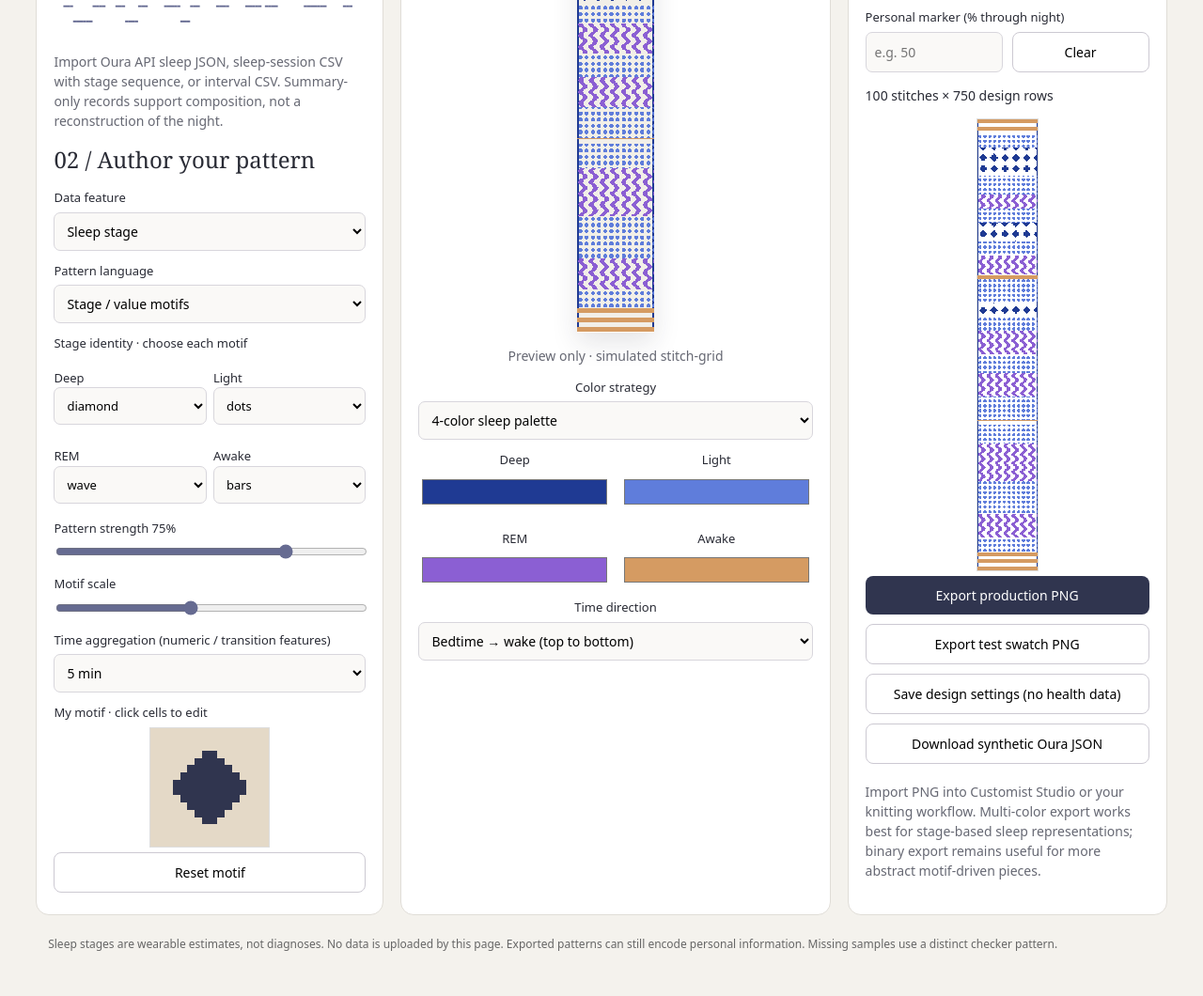
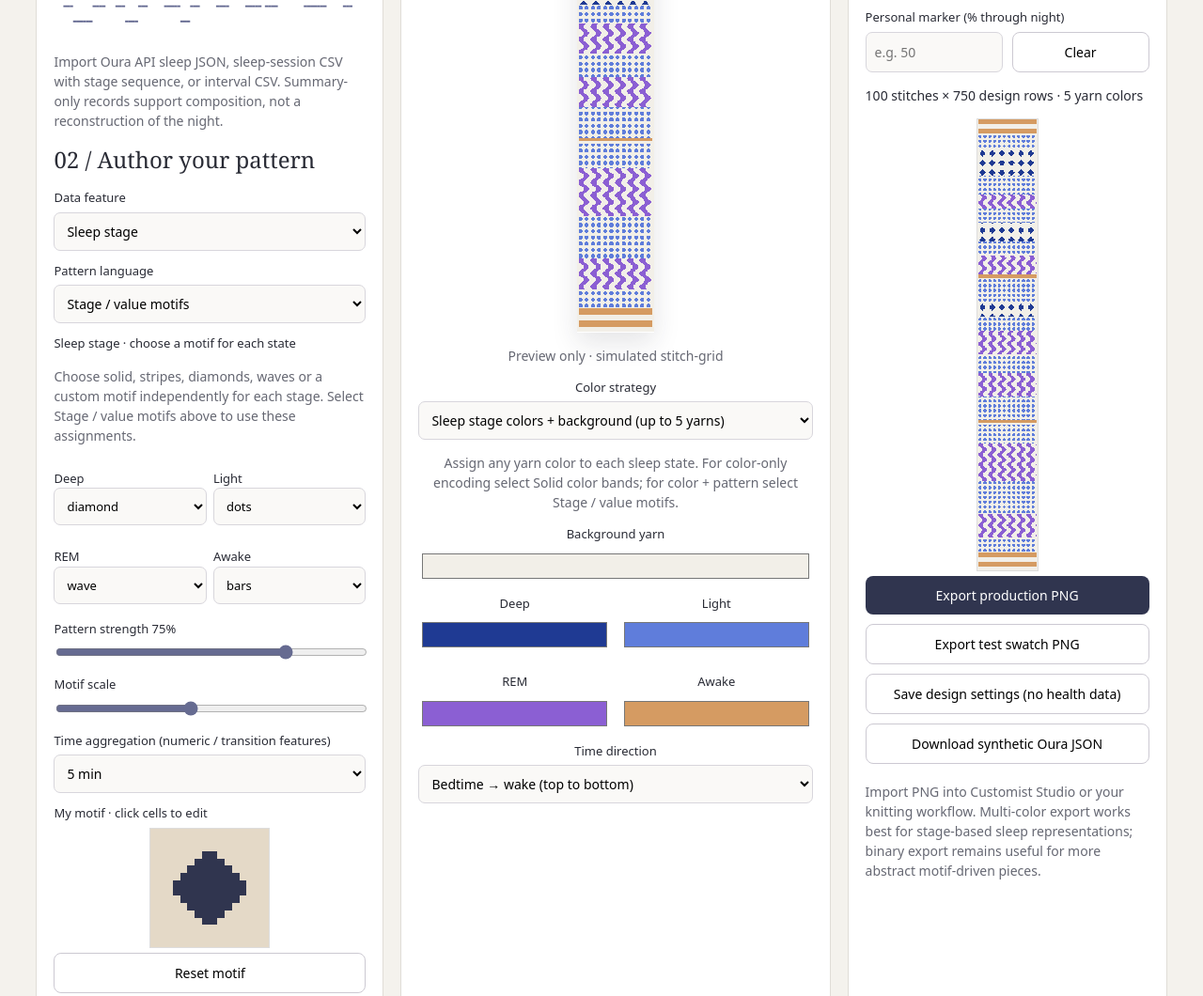
Before and after one commit to sharkburger/sleep-textile-studio, a plain HTML site: page index.html in a window 1280 px wide. Shown: the part 537-1597 px from the top of the page at 94% size. Before the commit the page ends 1576 px from the top, so only its background shows below. Drawn offline with Linux system fonts and the light colour scheme.

Commit message:
Enable independent sleep stage color and motif authoring

```diff
--- a/index.html
+++ b/index.html
@@ -39,7 +39,7 @@ footer{padding:0 4vw 25px;color:#666;font-size:12px}
 </style>
 </head>
 <body>
-<header><div><div class="tag">THE FABRIC SERIES / 02</div><h1>The Fabric of a Dream</h1><div class="muted">Sleep Textile Studio · Design with the rhythms of your night</div></div><small>LOCAL FIRST<br>RESEARCH PROTOTYPE</small></header>
+<header><div><div class="tag">THE FABRIC SERIES / 02</div><h1>The Fabric of a Dream</h1><div class="muted">Sleep Textile Studio · Design with the rhythms of your night</div></div><small>LOCAL FIRST<br>RESEARCH PROTOTYPE · V2.1</small></header>
 <main>
 <section>
   <h2>01 / Your night</h2>
@@ -62,14 +62,14 @@ footer{padding:0 4vw 25px;color:#666;font-size:12px}
   </select>
   <label>Pattern language</label>
   <select id="mapping">
-    <option value="motifs">Stage / value motifs</option>
+    <option value="solid">Solid color bands</option><option value="motifs" selected>Stage / value motifs</option>
     <option value="width">Mirrored silhouette</option>
     <option value="wave">Waves</option>
     <option value="density">Dither density</option>
     <option value="stripes">Rhythmic stripes</option>
     <option value="custom">My pixel motif</option>
   </select>
-  <label>Stage identity · choose each motif</label>
+  <label>Sleep stage · choose a motif for each state</label><p class="muted">Choose solid, stripes, diamonds, waves or a custom motif independently for each stage. Select Stage / value motifs above to use these assignments.</p>
   <div id="stages" class="stage"></div>
   <label>Pattern strength <span id="strengthValue"></span></label>
   <input id="strength" type="range" min="0" max="100" value="75">
@@ -90,7 +90,7 @@ footer{padding:0 4vw 25px;color:#666;font-size:12px}
 
   <label>Color strategy</label>
   <select id="colorMode">
-    <option value="stage4">4-color sleep palette</option>
+    <option value="stage4">Sleep stage colors + background (up to 5 yarns)</option>
     <option value="binary">2-color high contrast</option>
     <option value="levels4">4-color quantized values</option>
   </select>
@@ -100,7 +100,7 @@ footer{padding:0 4vw 25px;color:#666;font-size:12px}
     <button id="swapBinary">Swap yarn colors</button>
   </div>
 
-  <div id="stageColors">
+  <div id="stageColors"><p class="muted">Assign any yarn color to each sleep state. For color-only encoding select Solid color bands; for color + pattern select Stage / value motifs.</p><label>Background yarn</label><input type="color" id="bg" value="#f2efe8">
     <div class="grid4">
       <div><label>Deep</label><input type="color" id="c1" value="#1f3a93"></div>
       <div><label>Light</label><input type="color" id="c2" value="#5f7ddb"></div>
@@ -109,7 +109,7 @@ footer{padding:0 4vw 25px;color:#666;font-size:12px}
     </div>
   </div>
 
-  <div id="levelColors" class="hide">
+  <div id="levelColors" class="hide"><label>Background yarn</label><input type="color" id="qbg" value="#f2efe8">
     <div class="grid4">
       <div><label>Level 1</label><input type="color" id="q1" value="#ece7da"></div>
       <div><label>Level 2</label><input type="color" id="q2" value="#bcc0db"></div>
@@ -146,7 +146,7 @@ const clamp=(x,a,b)=>Math.max(a,Math.min(b,x));
 let sessions=[],current=null,pixels=[],motif=Array(256).fill(0),valid=false;
 const stageNames=['Missing','Deep','Light','REM','Awake'];
 const defaultStagePatterns=['diamond','dots','wave','bars'];
-for(let i=1;i<=4;i++)$('stages').insertAdjacentHTML('beforeend',`<label>${stageNames[i]}<select id="s${i}">${['diamond','dots','wave','bars','checker'].map((p,j)=>`<option ${j===i-1?'selected':''}>${p}</option>`).join('')}</select></label>`);
+for(let i=1;i<=4;i++)$('stages').insertAdjacentHTML('beforeend',`<label>${stageNames[i]}<select id="s${i}">${['diamond','dots','wave','bars','checker','solid','cross','custom'].map((p,j)=>`<option ${j===i-1?'selected':''}>${p}</option>`).join('')}</select></label>`);
 
 function synthetic(){
   let phase='444'+'2221111112222333'+'22211112223333'+'42222211122233333'+'222233333222224'+'2222333333332222'+'222333332224444';
@@ -235,6 +235,9 @@ function values(){
 function pattern(name,x,y,z){
   let u=x/z,v=y/z;
   switch(name){
+    case 'solid': return true;
+    case 'custom': return !!motif[(Math.floor(y/Math.max(1,z/4))%16)*16+Math.floor(x/Math.max(1,z/4))%16];
+    case 'cross': return Math.abs(u%2-1)<.23 || Math.abs(v%2-1)<.23;
     case 'diamond': return Math.abs(u%2-1)+Math.abs(v%2-1)<.72;
     case 'dots': return (u%1-.5)**2+(v%1-.5)**2<.12;
     case 'wave': return Math.abs((u+.45*Math.sin(v*3))%2-1)<.45;
@@ -255,6 +258,7 @@ function updateColorUI(){
 function render(){
   updateColorUI();
   if(!current) return;
+  $('event').disabled=$('feature').value==='summary';
   let a=values(), w=Math.round(+$('w').value*+$('gw').value/10), h=Math.round(+$('l').value*+$('gh').value/10);
   valid=w>=8&&w<=252&&h>=16&&h<=4000&&a.length>0;
   $('export').disabled=$('test').disabled=!valid;
@@ -287,7 +291,8 @@ function render(){
       let idx=0, on=false;
       if(r.v===null){ idx=(Math.floor(x/2)+Math.floor(y/2))%2===0 ? 1 : 0; }
       else {
-        if(m==='motifs') on=pattern((f==='stage'||f==='summary')?$('s'+r.s).value:defaultStagePatterns[Math.min(3,Math.floor(v*4))],x,y,z*(1.35-.7*v));
+        if(m==='solid') on=true;
+        else if(m==='motifs') on=pattern((f==='stage'||f==='summary')?$('s'+r.s).value:defaultStagePatterns[Math.min(3,Math.floor(v*4))],x,y,(f==='stage'||f==='summary')?z:z*(1.35-.7*v));
         else if(m==='width') on=Math.abs(x-(w-1)/2)<w*(.05+.42*v);
         else if(m==='wave') on=Math.abs(x-w/2-Math.sin(y/z/3)*w*.38*v)<Math.max(1,w*.08);
         else if(m==='density') on=((x*37+y*71+x*y*13)%101)/101<v;
@@ -302,22 +307,23 @@ function render(){
           idx=on?quant4(v):0;
         }
       }
-      if(ev!==null && Math.abs(t-ev)<2/h) idx=(x%4)<2 ? Math.max(1,idx) : 0;
-      if(x<b||x>=w-b) idx=colorMode==='binary'?1:Math.max(1,idx);
+      if(f!=='summary' && ev!==null && Math.abs(t-ev)<2/h) idx=(x%4)<2 ? Math.max(1,idx) : 0;
+      if(x<b||x>=w-b) idx=0;
       pixels[y*w+x]=idx;
     }
   }
   paintCanvas($('bitmap'),w,h,getPalette(true));
   paintCanvas($('cloth'),w,h,getPalette(false));
+  const used=new Set(pixels); const actual=new Set([...used].map(i=>getPalette(true)[i])); $('dims').textContent+=` · ${actual.size} yarn colors`;
 }
 
 function hexRgb(s){ return [parseInt(s.slice(1,3),16),parseInt(s.slice(3,5),16),parseInt(s.slice(5,7),16)]; }
 function getPalette(exportMode){
-  const bg = exportMode ? '#ffffff' : '#f2efe8';
+  const bg = $('bg').value;
   let m=$('colorMode').value;
-  if(m==='binary') return [bg,$('a').value];
+  if(m==='binary') return [$('b').value,$('a').value];
   if(m==='stage4') return [bg,$('c1').value,$('c2').value,$('c3').value,$('c4').value];
-  return [bg,$('q1').value,$('q2').value,$('q3').value,$('q4').value];
+  return [$('qbg').value,$('q1').value,$('q2').value,$('q3').value,$('q4').value];
 }
 function paintCanvas(canvas,w,h,palette,offset=0,rowsOverride=null){
   canvas.width=w; canvas.height=rowsOverride??h;
```
